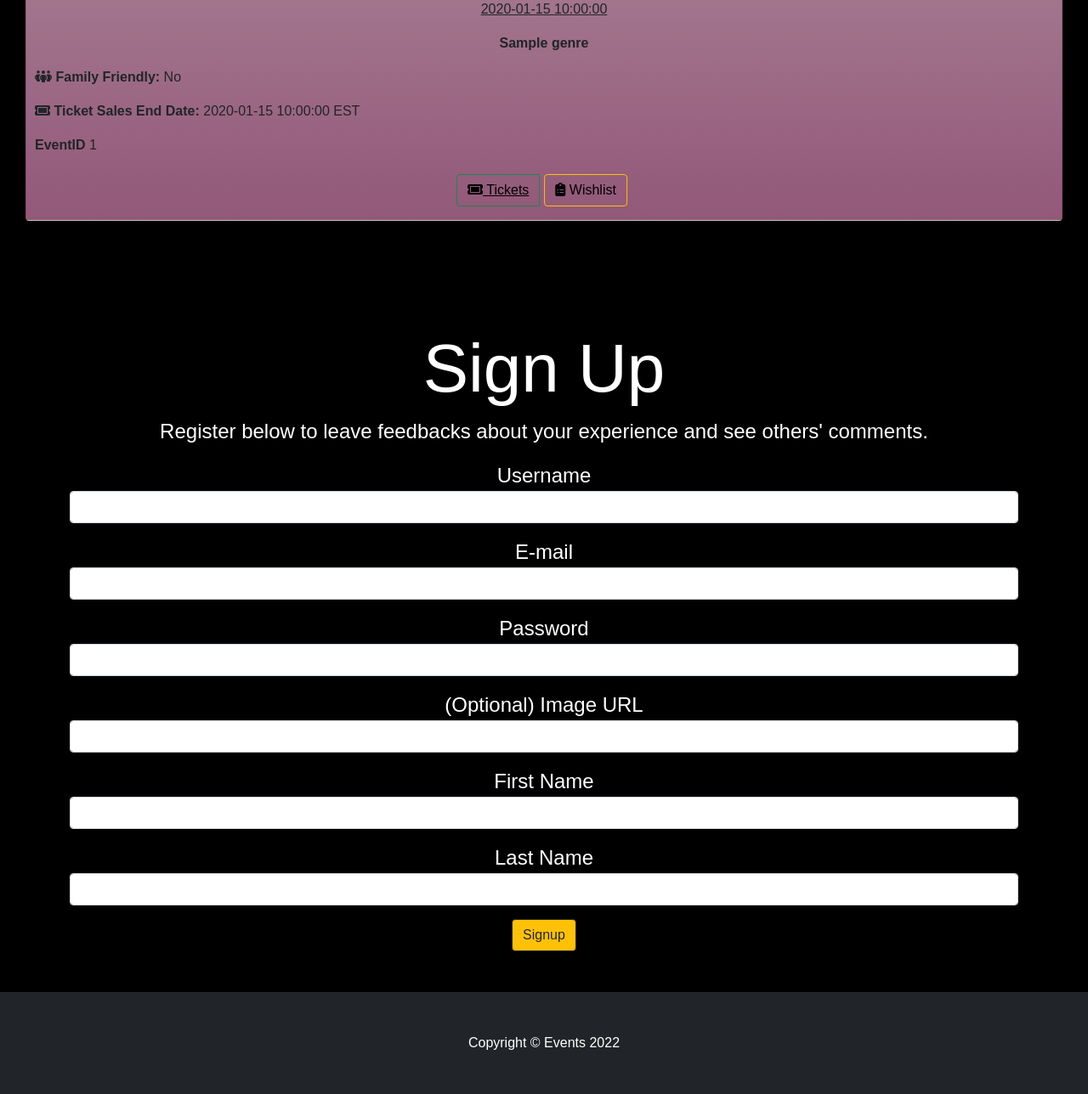
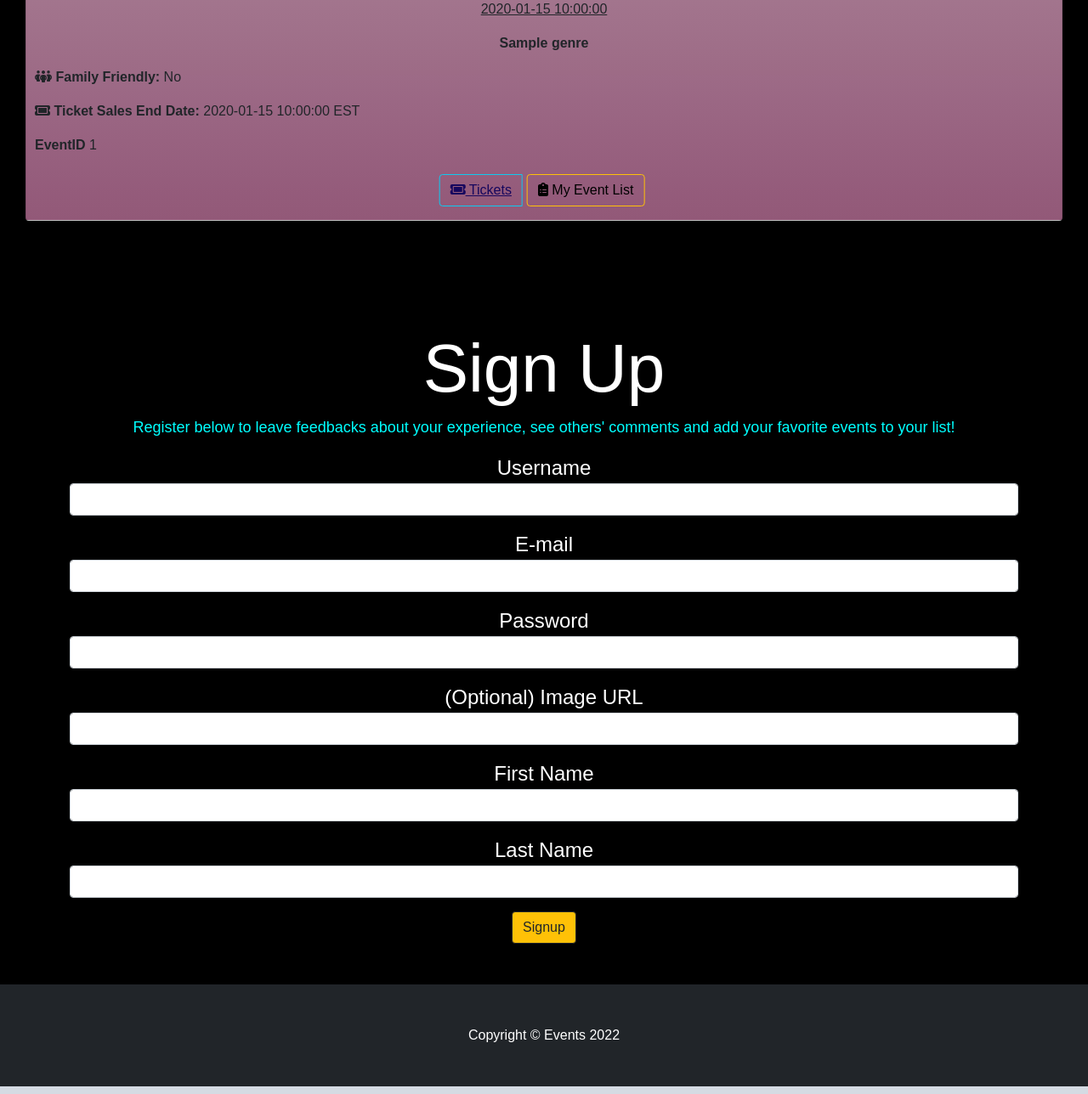
Before and after one commit to HandanYenial/Events, a Flask app: template templates/signup.html in a window 1280 px wide. Shown: the part 1492-2780 px from the top of the page at 85% size. Run offline with Flask 2, Linux system fonts and the light colour scheme; tables that the repository leaves empty hold one stand-in row (values such as "Sample post"); the template is opened without the code that fills it: values that come from a table or form of the project are taken from there, most other values are stand-ins (such as "Sample title", 1, 10 or a date in 2020); grey boxes marked "Sample" are stand-in pictures; some libraries are stand-ins or nearby versions; some web fonts are replaced.

Commit message:
"more bootstrap"

```diff
--- a/models.py
+++ b/models.py
@@ -8,7 +8,7 @@ bcrypt = Bcrypt()
 img = "https://media.istockphoto.com/vectors/upcoming-events-neon-signs-vector-upcoming-events-design-template-vector-id978975308?k=20&m=978975308&s=612x612&w=0&h=HnwHCKofUyVji7q4Vqpg9VI0avrWdF8hr-nA5EATfmk="
 tba = "To be announced"
 ATTRACTION_IMG = 'https://www.google.com/url?sa=i&url=http%3A%2F%2Fspiritgeek.com%2F2016%2F01%2Fcoming-attractions-for-2016.html&psig=AOvVaw2r-0IVfJWpU8uyd_hCgts6&ust=1651117007256000&source=images&cd=vfe&ved=0CAwQjRxqFwoTCPiclq2os_cCFQAAAAAdAAAAABAI'
-USER_ICON = "/static/images/userimage.png"
+USER_ICON = "https://icon-library.com/images/user-icon-jpg/user-icon-jpg-17.jpg"
 
 
 
--- a/templates/comments/new_comment.html
+++ b/templates/comments/new_comment.html
@@ -33,7 +33,7 @@
         <p style="text-align:center;"> Feedback </p>
         <p> {{ form.text(placeholder="How was your experience?", class="form-control", rows="3") }}  </p>
       </div>
-      <button id="slide_start_button" value="Stop" class="btn btn-outline-primary" type="submit" style="display: inline-block; margin-right: 5px;"> <i class="fa-regular fa-comments"></i> Add My Feedback  </button>
+      <button id="slide_start_button" value="Stop" class="btn btn-outline-success" type="submit" style="display: inline-block; margin-right: 5px;"> <i class="fa-regular fa-comments"></i> Add My Feedback  </button>
       </form>
       </div>
    </div>
--- a/templates/homepage.html
+++ b/templates/homepage.html
@@ -82,7 +82,7 @@
           <img class="card-img-top" src={{event.images}} alt="Card image cap">
             <div class="card-body" style="flex:auto; padding:10px;">
               <h5 class="card-title" style="text-align: center;">{{event.name }}</h5>
-              <p class="card-text" style="text-align:center;"><u>{{ event.dates.start.localDate }}</u></p>
+              <p class="card-text" style="text-align:center;"><u> {{ event.dates.start.localDate }}</u></p>
               <p class="card-text" style="text-align:center;"> <b> {{ event.classifications.genre.name }} </b></p>
               <p class="card-text"> <i class="fa-solid fa-people-group"></i> <b>Family Friendly:</b> {{ 'Yes' if event.classifications.family == True else 'No' }}</p>
               <p class="card-text">  <i class="fa-solid fa-ticket"></i> <b>Ticket Sales End Date: </b> {{event.sales_end_date}} EST</p>
@@ -91,9 +91,9 @@
               <div class="container" style=" height: 50px; position: relative; color:black;">
               <div class="center" style="margin: 0; position: absolute; top: 50%; left: 50%; -ms-transform: translate(-50%, -50%); transform: translate(-50%, -50%);">
               <div class="btn-group"  >
-                <button id="slide_start_button" value="Start" class="btn btn-outline-success"  style="display: inline-block; margin-right: 5px; color:black;"> <a style="color:black;" href="{{event.url}}"><i class="fa-solid fa-ticket"></i> Tickets </a></button>
+                <button id="slide_start_button" value="Start" class="btn btn-outline-info"  style="display: inline-block; margin-right: 5px; color:rgb(23, 7, 94);"> <a style="color:rgb(23, 7, 94)" href="{{event.url}}"> <i class="fa-solid fa-ticket"></i>  Tickets </a></button>
                 <form method="POST" action="/events/{{ event.id }}/wishlist">
-                <button id="slide_stop_button" value="Stop" class="btn btn-outline-warning" type="submit" style="display: inline-block; margin-right: 5px; color:black;" > <i class="fa-solid fa-clipboard-list"></i> Wishlist </button>
+                <button id="slide_stop_button" value="Stop" class="btn btn-outline-warning" type="submit" style="display: inline-block; margin-right: 5px; color:black;" > <i class="fa-solid fa-clipboard-list"></i> My Event List </button>
                 </form>
              </div>
              </div>
--- a/templates/login.html
+++ b/templates/login.html
@@ -5,7 +5,7 @@
 <section class="py-5" style="background-color:black">
   <div class="container-sm">
     <h1 class="display-1" style="color:white; text-align: center;" >Login</h1>
-    <p class="lead" style="color:white; text-align: center; font-size: x-large;"> Welcome Back!</p>
+    <p class="lead" style=" text-align: center; font-size: x-large; color:aqua;"> Welcome Back!</p>
     <form action="/login" method="POST" style="color:white; text-align: center; font-size: x-large;">
       {{ form.hidden_tag() }}
       {% for field in form
--- a/templates/signup.html
+++ b/templates/signup.html
@@ -5,7 +5,8 @@
 <section class="py-5" style="background-color:black ">
   <div class="container-sm">
     <h1 class="display-1" style="color:white; text-align: center;" >Sign Up</h1>
-    <p class="lead" style="color:white; text-align: center; font-size: x-large;"> Register below to leave feedbacks about your experience and see others' comments.</p>
+    <p class="lead" style="color:white; text-align: center; font-size: large; color:aqua"> Register below to leave feedbacks about your experience, see others' comments
+      and add your favorite events to your list!</p>
 
     <form method="POST" style="color:white; text-align: center; font-size: x-large;">
         {{ form.hidden_tag() }}
```
Also changed, not shown: templates/details.html (+7 -8 lines).
